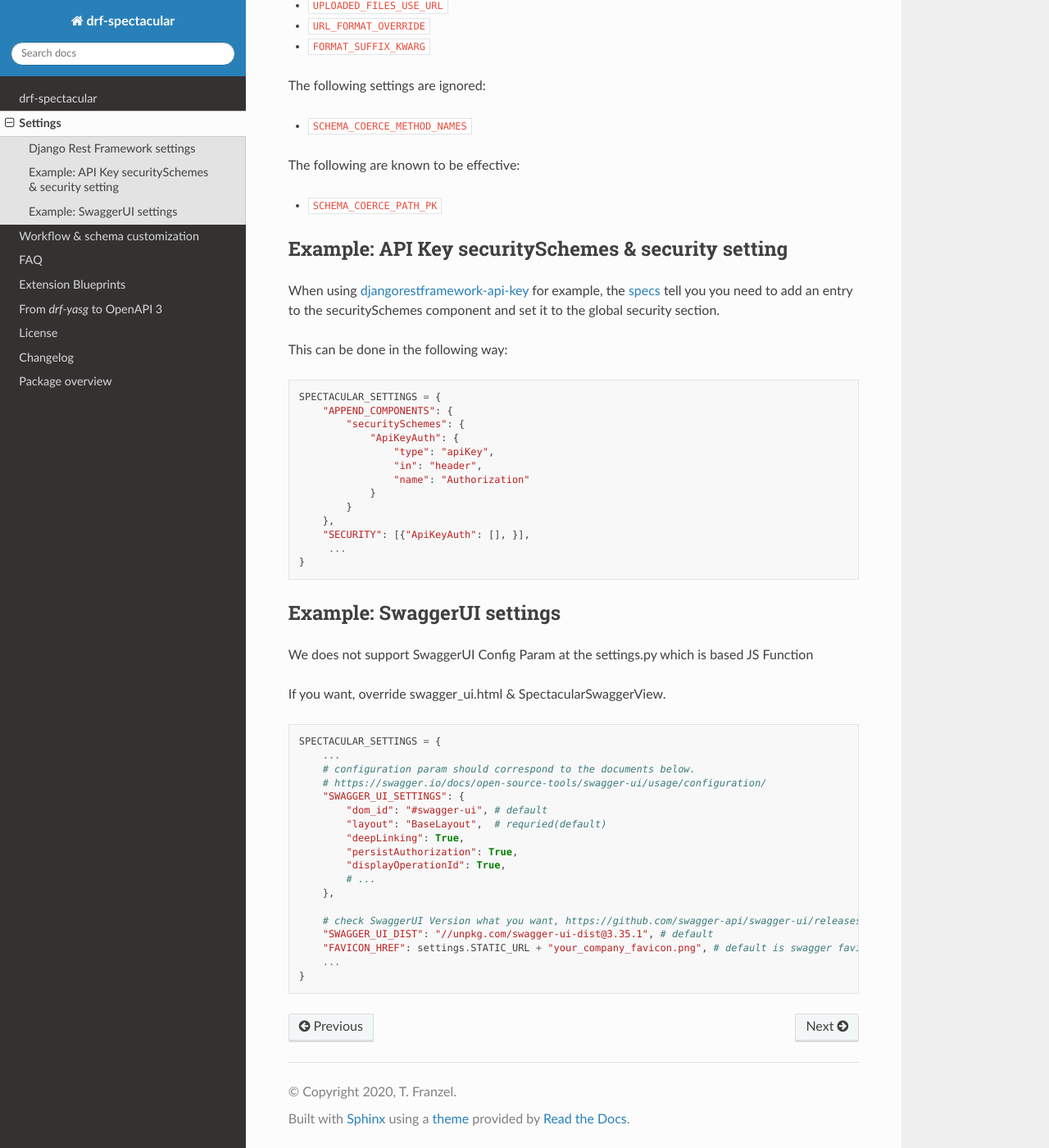
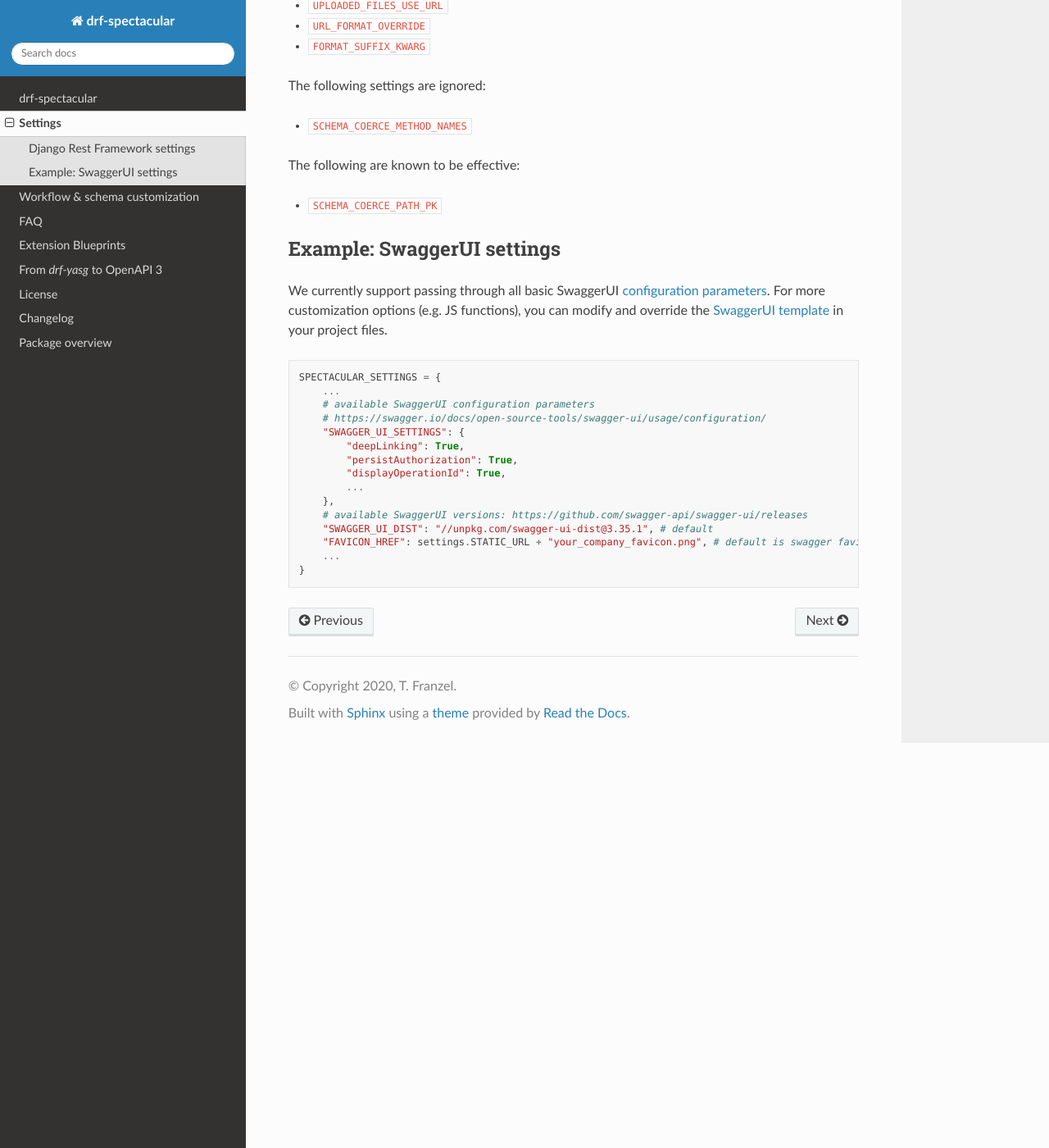
Before and after one commit to tfranzel/drf-spectacular, a Sphinx documentation site: the page built from docs/settings.rst, in a window 1280 px wide and 1400 px high, scrolled down 661 px. Shown: the whole window at 82% size. Built offline with Sphinx 7.4.7 and the Read the Docs theme 2.0.0, drawn with Linux system fonts in a browser that asks for light colours.

Commit message:
documentation improvements, fix Django deprecation warnings & minors

```diff
--- a/README.rst
+++ b/README.rst
@@ -53,7 +53,7 @@
 ------------
 
 -  Python >= 3.6
--  Django (2.2, 3.0)
+-  Django (2.2, 3.0, 3.1)
 -  Django REST Framework (3.10, 3.11)
 
 Installation
--- a/docs/settings.rst
+++ b/docs/settings.rst
@@ -36,58 +36,27 @@
 - ``SCHEMA_COERCE_PATH_PK``
 
 
-Example: API Key securitySchemes & security setting
-----------------------------------------------------
-
-When using djangorestframework-api-key_ for example, the `specs
-<https://swagger.io/docs/specification/authentication/>`_  tell you you need to add an entry to the securitySchemes component and set it to the global security section.
-
-This can be done in the following way:
-
-
-.. _djangorestframework-api-key: https://github.com/florimondmanca/djangorestframework-api-key/
-
-.. code:: python
-
-    SPECTACULAR_SETTINGS = {
-        "APPEND_COMPONENTS": {
-            "securitySchemes": {
-                "ApiKeyAuth": {
-                    "type": "apiKey",
-                    "in": "header",
-                    "name": "Authorization"
-                }
-            }
-        },
-        "SECURITY": [{"ApiKeyAuth": [], }],
-         ...
-    }
-
-
-
 Example: SwaggerUI settings
 ----------------------------
 
-We does not support SwaggerUI Config Param at the settings.py which is based JS Function
-
-If you want, override swagger_ui.html & SpectacularSwaggerView.
+We currently support passing through all basic SwaggerUI `configuration parameters <https://swagger.io/docs/open-source-tools/swagger-ui/usage/configuration/>`_.
+For more customization options (e.g. JS functions), you can modify and override the
+`SwaggerUI template <https://github.com/tfranzel/drf-spectacular/blob/master/drf_spectacular/templates/drf_spectacular/swagger_ui.html>`_
+in your project files.
 
 .. code:: python
 
     SPECTACULAR_SETTINGS = {
         ...
-        # configuration param should correspond to the documents below.
+        # available SwaggerUI configuration parameters
         # https://swagger.io/docs/open-source-tools/swagger-ui/usage/configuration/
         "SWAGGER_UI_SETTINGS": {
-            "dom_id": "#swagger-ui", # default
-            "layout": "BaseLayout",  # requried(default)
             "deepLinking": True,
             "persistAuthorization": True,
             "displayOperationId": True,
-            # ...
+            ...
         },
-
-        # check SwaggerUI Version what you want, https://github.com/swagger-api/swagger-ui/releases
+        # available SwaggerUI versions: https://github.com/swagger-api/swagger-ui/releases
         "SWAGGER_UI_DIST": "//unpkg.com/swagger-ui-dist@3.35.1", # default
         "FAVICON_HREF": settings.STATIC_URL + "your_company_favicon.png", # default is swagger favicon
         ...
```
Also changed, not shown: docs/blueprints.rst (+28 -0 lines), 5 other files.
